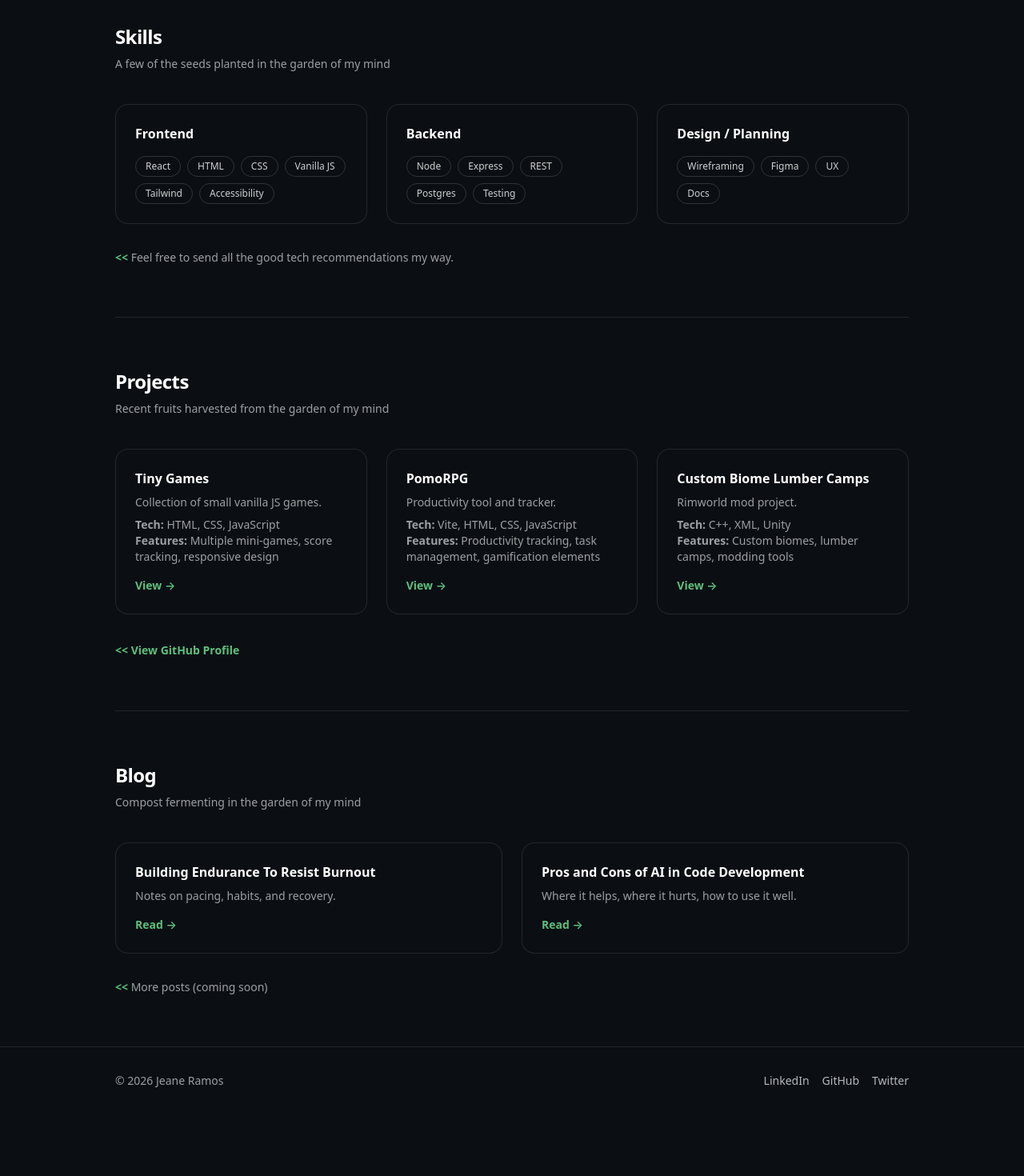
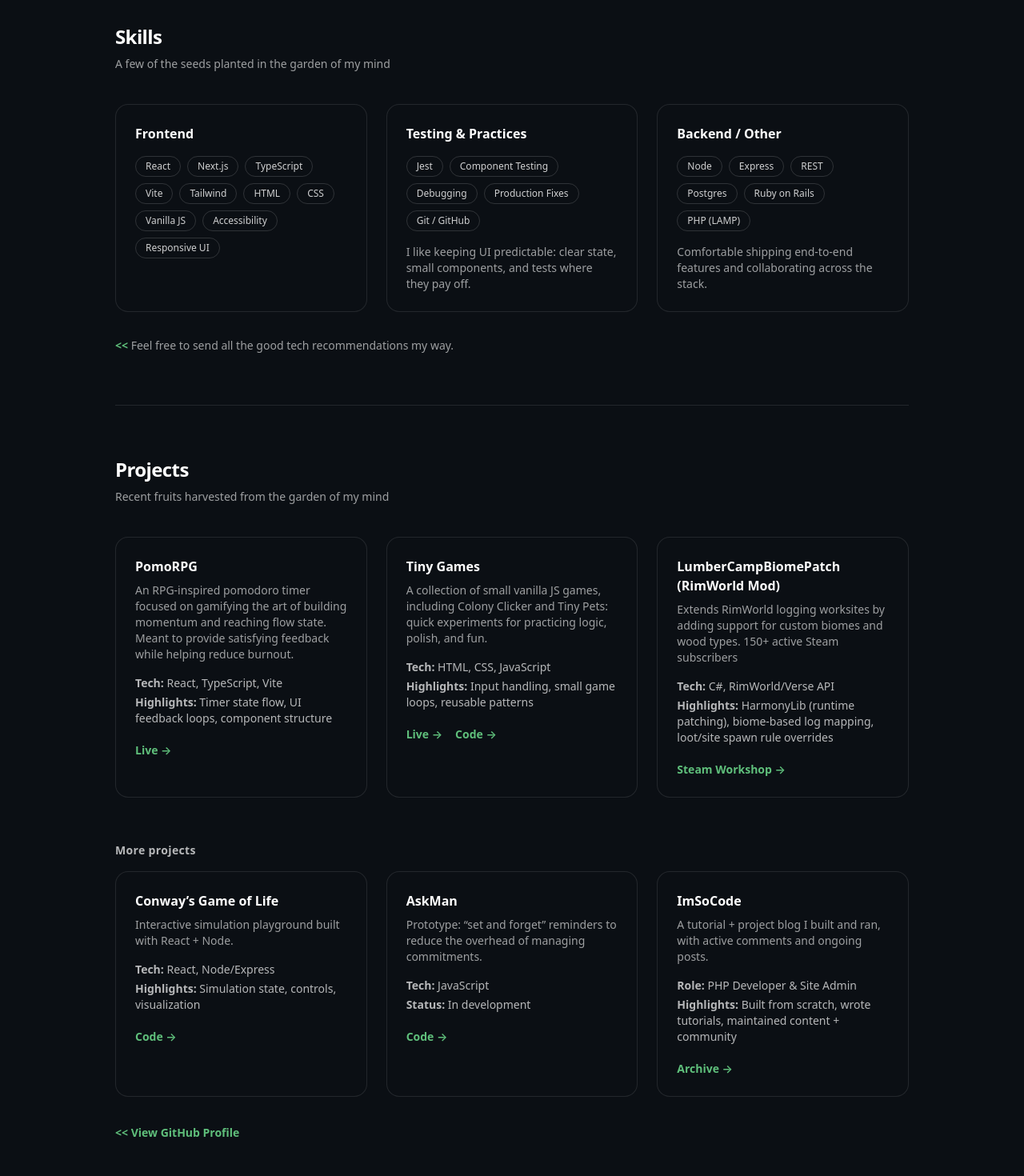
Before and after one commit to jeanbeanie/jeane.dev, a Next.js app: page / in a window 1280 px wide. Shown: the part 360-1830 px from the top of the page at 80% size. Before the commit the page ends 1753 px from the top, so only its background shows below. Built offline with nearby package versions, Linux system fonts and the light colour scheme.

Commit message:
add real life skills and projects!

```diff
--- a/src/pages/index.tsx
+++ b/src/pages/index.tsx
@@ -33,33 +33,45 @@ export default function Home() {
                         <h3 className="font-semibold">Frontend</h3>
                         <div className="mt-4 flex flex-wrap gap-2">
                             <span className="chip">React</span>
+                            <span className="chip">Next.js</span>
+                            <span className="chip">TypeScript</span>
+                            <span className="chip">Vite</span>
+                            <span className="chip">Tailwind</span>
                             <span className="chip">HTML</span>
                             <span className="chip">CSS</span>
                             <span className="chip">Vanilla JS</span>
-                        <span className="chip">Tailwind</span>
                             <span className="chip">Accessibility</span>
+                            <span className="chip">Responsive UI</span>
                         </div>
                     </div>
 
                     <div className="card">
-                    <h3 className="font-semibold">Backend</h3>
+                        <h3 className="font-semibold">Testing & Practices</h3>
+                        <div className="mt-4 flex flex-wrap gap-2">
+                            <span className="chip">Jest</span>
+                            <span className="chip">Component Testing</span>
+                            <span className="chip">Debugging</span>
+                            <span className="chip">Production Fixes</span>
+                            <span className="chip">Git / GitHub</span>
+                        </div>
+                        <p className="mt-4 text-sm text-foreground/60">
+                            I like keeping UI predictable: clear state, small components, and tests where they pay off.
+                        </p>
+                    </div>
+
+                    <div className="card">
+                        <h3 className="font-semibold">Backend / Other</h3>
                         <div className="mt-4 flex flex-wrap gap-2">
                             <span className="chip">Node</span>
                             <span className="chip">Express</span>
                             <span className="chip">REST</span>
                             <span className="chip">Postgres</span>
-                        <span className="chip">Testing</span>
+                            <span className="chip">Ruby on Rails</span>
+                            <span className="chip">PHP (LAMP)</span>
                         </div>
-                </div>
-
-                <div className="card">
-                    <h3 className="font-semibold">Design / Planning</h3>
-                    <div className="mt-4 flex flex-wrap gap-2">
-                        <span className="chip">Wireframing</span>
-                        <span className="chip">Figma</span>
-                        <span className="chip">UX</span>
-                        <span className="chip">Docs</span>
-                    </div>
+                        <p className="mt-4 text-sm text-foreground/60">
+                            Comfortable shipping end-to-end features and collaborating across the stack.
+                        </p>
                     </div>
                 </div>
 
@@ -77,40 +89,161 @@ export default function Home() {
                     Recent fruits harvested from the garden of my mind
                 </p>
 
+                {/* Featured */}
                 <div className="mt-10 grid gap-6 md:grid-cols-3">
                     <article className="card">
-                    <h3 className="font-semibold">Tiny Games</h3>
-                        <p className="mt-2 text-sm text-foreground/60">Collection of small vanilla JS games.</p>
-                        <ul className="mt-2 text-sm text-foreground/60">
-                            <li><b>Tech:</b> HTML, CSS, JavaScript</li>
-                            <li><b>Features:</b> Multiple mini-games, score tracking, responsive design</li>
+                        <h3 className="font-semibold">PomoRPG</h3>
+                        <p className="mt-2 text-sm text-foreground/60">
+                            An RPG-inspired pomodoro timer focused on gamifying the art of building momentum and reaching flow state. Meant to provide satisfying feedback while helping reduce burnout.
+                        </p>
+                        <ul className="mt-4 space-y-1 text-sm text-foreground/70">
+                            <li><b>Tech:</b> React, TypeScript, Vite</li>
+                            <li><b>Highlights:</b> Timer state flow, UI feedback loops, component structure</li>
                         </ul>
-                    <a className="link mt-4 inline-block text-sm" href="#">View →</a>
+                        <div className="mt-5 flex flex-wrap gap-4 text-sm">
+                            <a
+                                className="link"
+                                href="https://jeanbeanie.github.io/pomoRPG/"
+                                target="_blank"
+                                rel="noreferrer"
+                            >
+                                Live →
+                            </a>
+                        </div>
                     </article>
 
                     <article className="card">
-                    <h3 className="font-semibold">PomoRPG</h3>
-                        <p className="mt-2 text-sm text-foreground/60">Productivity tool and tracker.</p>
-                        <ul className="mt-2 text-sm text-foreground/60">
-                            <li><b>Tech:</b> Vite, HTML, CSS, JavaScript</li>
-                            <li><b>Features:</b> Productivity tracking, task management, gamification elements</li>
+                        <h3 className="font-semibold">Tiny Games</h3>
+                        <p className="mt-2 text-sm text-foreground/60">
+                            A collection of small vanilla JS games, including Colony Clicker and Tiny Pets: quick experiments for practicing logic, polish, and fun.
+                        </p>
+                        <ul className="mt-4 space-y-1 text-sm text-foreground/70">
+                            <li><b>Tech:</b> HTML, CSS, JavaScript</li>
+                            <li><b>Highlights:</b> Input handling, small game loops, reusable patterns</li>
                         </ul>
-                    <a className="link mt-4 inline-block text-sm" href="#">View →</a>
+                        <div className="mt-5 flex flex-wrap gap-4 text-sm">
+                            <a
+                                className="link"
+                                href="https://jeanbeanie.github.io/tiny-games/"
+                                target="_blank"
+                                rel="noreferrer"
+                            >
+                                Live →
+                            </a>
+                            <a
+                                className="link"
+                                href="https://github.com/jeanbeanie/tiny-games"
+                                target="_blank"
+                                rel="noreferrer"
+                            >
+                                Code →
+                            </a>
+                        </div>
                     </article>
 
                     <article className="card">
-                    <h3 className="font-semibold">Custom Biome Lumber Camps</h3>
-                        <p className="mt-2 text-sm text-foreground/60">Rimworld mod project.</p>
-                        <ul className="mt-2 text-sm text-foreground/60">
-                            <li><b>Tech:</b> C++, XML, Unity</li>
-                            <li><b>Features:</b> Custom biomes, lumber camps, modding tools</li>
+                        <h3 className="font-semibold">LumberCampBiomePatch (RimWorld Mod)</h3>
+                        <p className="mt-2 text-sm text-foreground/60">
+                            Extends RimWorld logging worksites by adding support for custom biomes and wood types. 150+ active Steam subscribers
+                        </p>
+
+                        <ul className="mt-4 space-y-1 text-sm text-foreground/70">
+                            <li><b>Tech:</b> C#, RimWorld/Verse API</li>
+                            <li><b>Highlights:</b> HarmonyLib (runtime patching), biome-based log mapping, loot/site spawn rule overrides</li>
                         </ul>
-                    <a className="link mt-4 inline-block text-sm" href="#">View →</a>
+
+                        <div className="mt-5 flex flex-wrap gap-4 text-sm">
+                            <a
+                                className="link"
+                                href="https://steamcommunity.com/sharedfiles/filedetails/?id=3584277707"
+                                target="_blank"
+                                rel="noreferrer"
+                            >
+                                Steam Workshop →
+                            </a>
+                        </div>
                     </article>
                 </div>
 
+                {/* More projects */}
+                <h3 className="mt-14 text-sm font-semibold tracking-wide text-foreground/70">
+                    More projects
+                </h3>
+
+                <div className="mt-4 grid gap-6 md:grid-cols-3">
+                    <article className="card">
+                        <h4 className="font-semibold">Conway’s Game of Life</h4>
+                        <p className="mt-2 text-sm text-foreground/60">
+                            Interactive simulation playground built with React + Node.
+                        </p>
+                        <ul className="mt-4 space-y-1 text-sm text-foreground/70">
+                            <li><b>Tech:</b> React, Node/Express</li>
+                            <li><b>Highlights:</b> Simulation state, controls, visualization</li>
+                        </ul>
+                        <div className="mt-5 flex flex-wrap gap-4 text-sm">
+                            <a
+                                className="link"
+                                href="https://github.com/jeanbeanie/CGOL_node_react"
+                                target="_blank"
+                                rel="noreferrer"
+                            >
+                                Code →
+                            </a>
+                        </div>
+                    </article>
+
+                    <article className="card">
+                        <h4 className="font-semibold">AskMan</h4>
+                        <p className="mt-2 text-sm text-foreground/60">
+                            Prototype: “set and forget” reminders to reduce the overhead of managing commitments.
+                        </p>
+                        <ul className="mt-4 space-y-1 text-sm text-foreground/70">
+                            <li><b>Tech:</b> JavaScript</li>
+                            <li><b>Status:</b> In development</li>
+                        </ul>
+                        <div className="mt-5 flex flex-wrap gap-4 text-sm">
+                            <a
+                                className="link"
+                                href="https://github.com/jeanbeanie/askman"
+                                target="_blank"
+                                rel="noreferrer"
+                            >
+                                Code →
+                            </a>
+                        </div>
+                    </article>
+
+                    <article className="card">
+                        <h4 className="font-semibold">ImSoCode</h4>
+                        <p className="mt-2 text-sm text-foreground/60">
+                            A tutorial + project blog I built and ran, with active comments and ongoing posts.
+                        </p>
+                        <ul className="mt-4 space-y-1 text-sm text-foreground/70">
+                            <li><b>Role:</b> PHP Developer & Site Admin</li>
+                            <li><b>Highlights:</b> Built from scratch, wrote tutorials, maintained content + community</li>
+                        </ul>
+                        <div className="mt-5 flex flex-wrap gap-4 text-sm">
+                            <a
+                                className="link"
+                                href="https://web.archive.org/web/20131005043222/http://imsocode.com:80/?p=285"
+                                target="_blank"
+                                rel="noreferrer"
+                            >
+                                Archive →
+                            </a>
+                        </div>
+                    </article>
+                </div>
+
+
+
                 <div className="mt-8">
-                <a className="link text-sm" href="#">
+                    <a
+                        className="link text-sm"
+                        href="https://github.com/jeanbeanie"
+                        target="_blank"
+                        rel="noreferrer"
+                    >
                         &lt;&lt; View GitHub Profile
                     </a>
                 </div>
```
Lines whose indentation alone changed are shown as unchanged.
